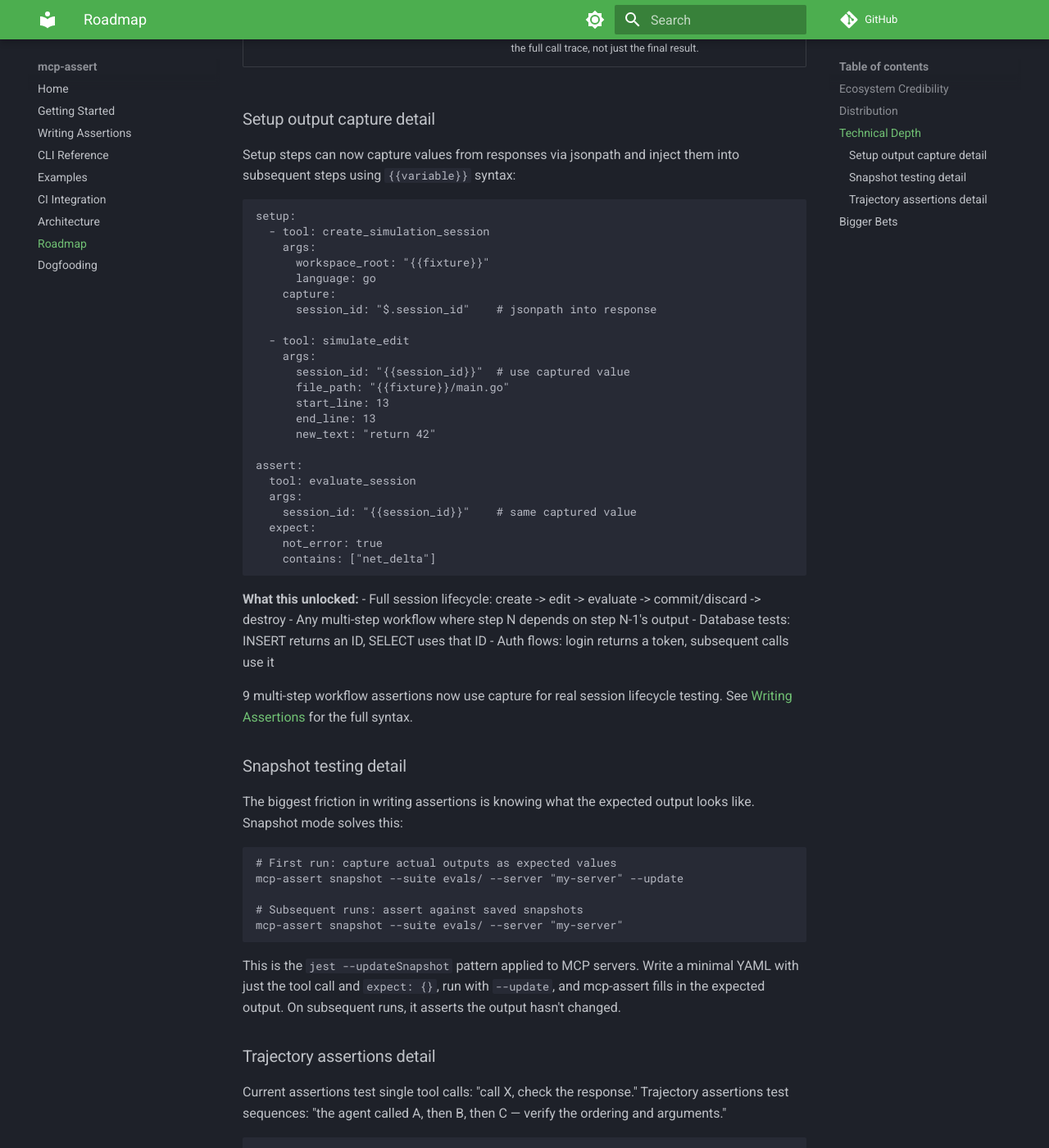
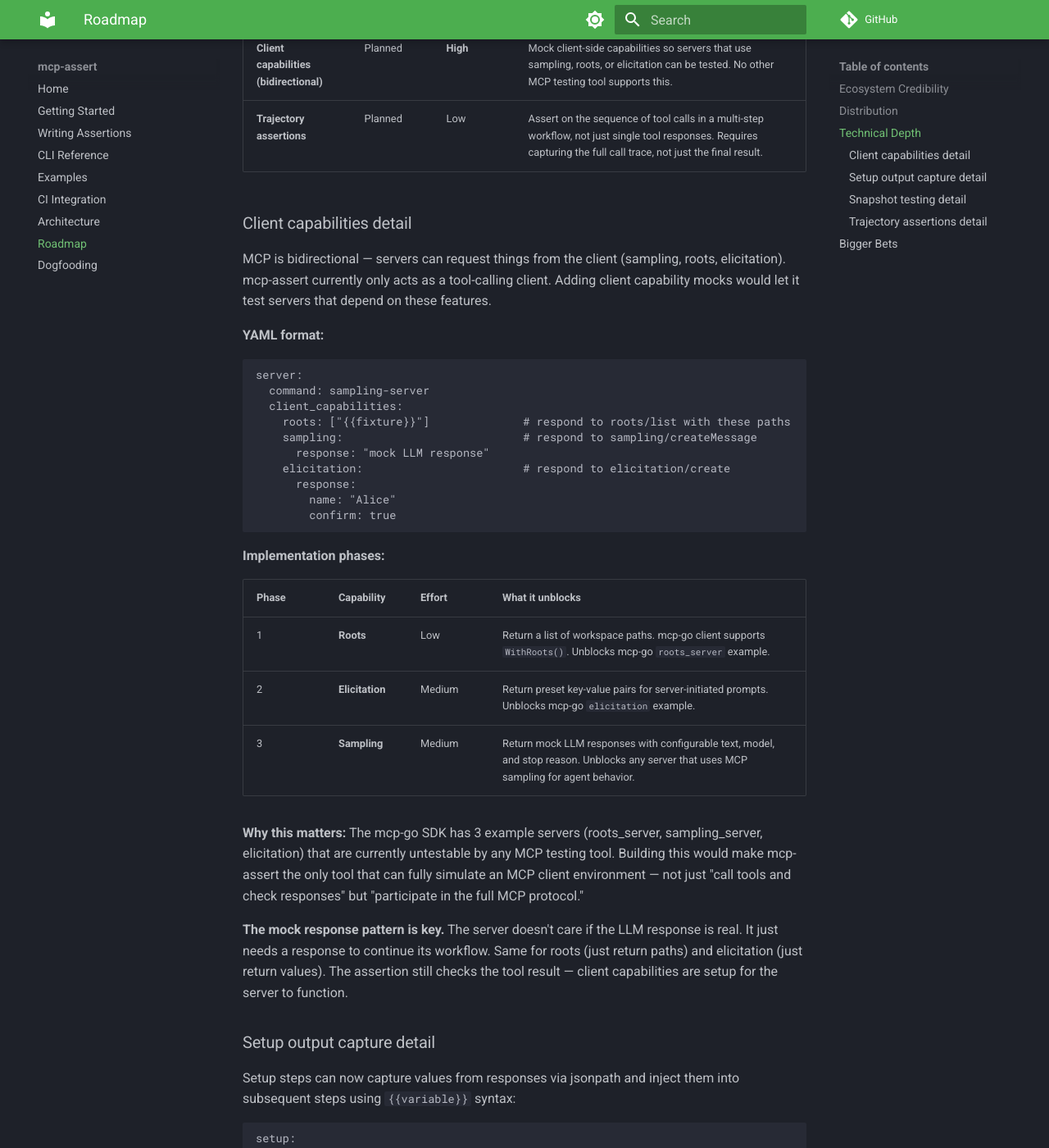
Before and after one commit to blackwell-systems/mcp-assert, an MkDocs documentation site: the page built from docs/roadmap.md, in a window 1280 px wide and 1400 px high, scrolled down 1767 px. Shown: the whole window at 82% size. Built offline with MkDocs 1.6.1 and Material for MkDocs 9.7.7, drawn with Linux system fonts in a browser that asks for light colours; comment, search, counter and statistics services are not loaded.

Commit message:
docs: roadmap — client capabilities (roots/sampling/elicitation) for bidirectional testing

````diff
--- a/docs/roadmap.md
+++ b/docs/roadmap.md
@@ -30,7 +30,39 @@
 | **pass@k in reports** | **Shipped** | Medium | Reliability metrics in JUnit XML (`<properties>`) and markdown (reliability table) when `--trials > 1`. |
 | **--coverage-json** | **Shipped** | Medium | `--coverage-json <path>` on `coverage` command writes machine-readable coverage data. |
 | **Setup output capture** | **Shipped** | **High** | `capture:` field on setup steps extracts values via jsonpath, injects as `{{variable}}` into subsequent steps. Session lifecycle tests now use real session IDs. |
+| **Client capabilities (bidirectional)** | Planned | **High** | Mock client-side capabilities so servers that use sampling, roots, or elicitation can be tested. No other MCP testing tool supports this. |
 | **Trajectory assertions** | Planned | Low | Assert on the sequence of tool calls in a multi-step workflow, not just single tool responses. Requires capturing the full call trace, not just the final result. |
+
+### Client capabilities detail
+
+MCP is bidirectional — servers can request things from the client (sampling, roots, elicitation). mcp-assert currently only acts as a tool-calling client. Adding client capability mocks would let it test servers that depend on these features.
+
+**YAML format:**
+
+```yaml
+server:
+  command: sampling-server
+  client_capabilities:
+    roots: ["{{fixture}}"]              # respond to roots/list with these paths
+    sampling:                           # respond to sampling/createMessage
+      response: "mock LLM response"
+    elicitation:                        # respond to elicitation/create
+      response:
+        name: "Alice"
+        confirm: true
+```
+
+**Implementation phases:**
+
+| Phase | Capability | Effort | What it unblocks |
+|-------|-----------|--------|------------------|
+| 1 | **Roots** | Low | Return a list of workspace paths. mcp-go client supports `WithRoots()`. Unblocks mcp-go `roots_server` example. |
+| 2 | **Elicitation** | Medium | Return preset key-value pairs for server-initiated prompts. Unblocks mcp-go `elicitation` example. |
+| 3 | **Sampling** | Medium | Return mock LLM responses with configurable text, model, and stop reason. Unblocks any server that uses MCP sampling for agent behavior. |
+
+**Why this matters:** The mcp-go SDK has 3 example servers (roots_server, sampling_server, elicitation) that are currently untestable by any MCP testing tool. Building this would make mcp-assert the only tool that can fully simulate an MCP client environment — not just "call tools and check responses" but "participate in the full MCP protocol."
+
+**The mock response pattern is key.** The server doesn't care if the LLM response is real. It just needs a response to continue its workflow. Same for roots (just return paths) and elicitation (just return values). The assertion still checks the tool result — client capabilities are setup for the server to function.
 
 ### Setup output capture detail
 
````
